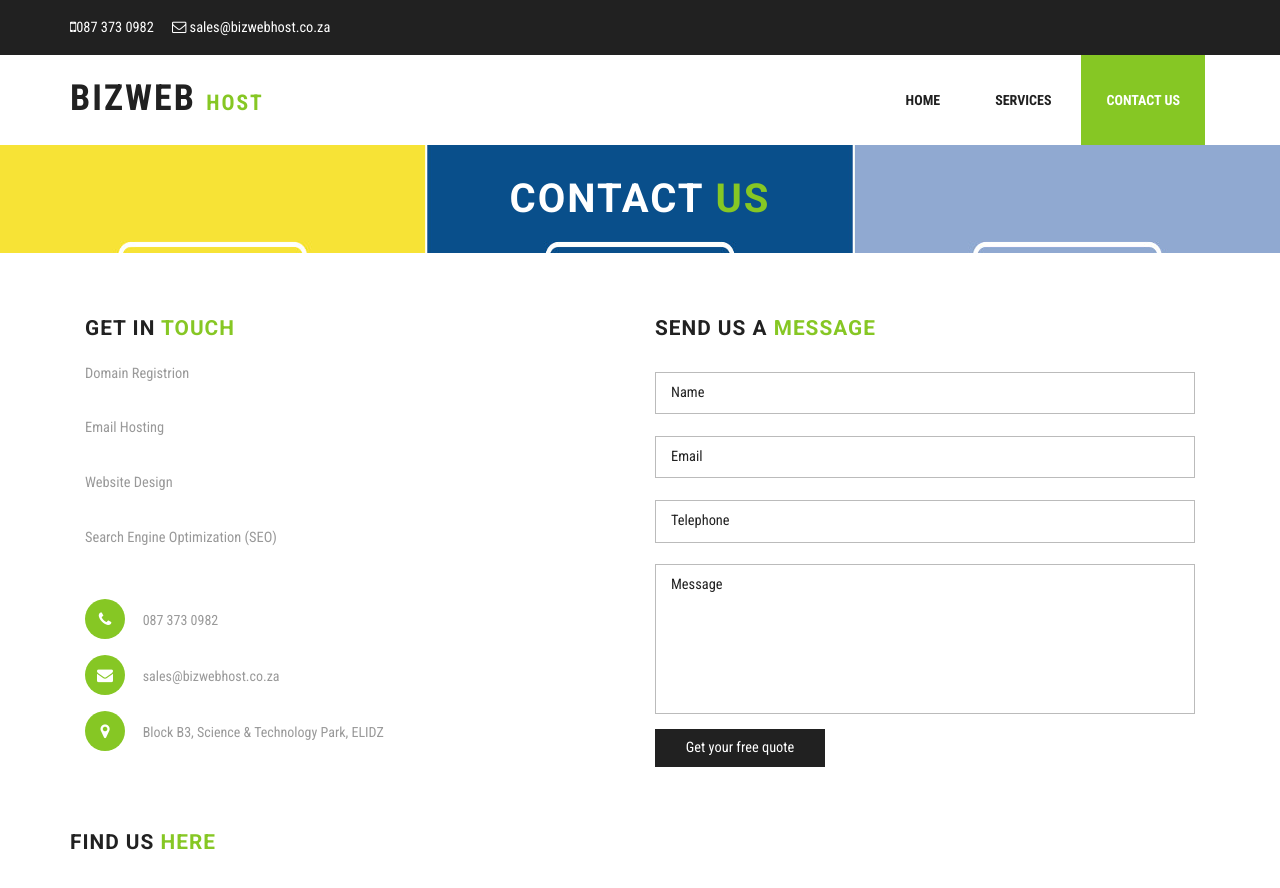
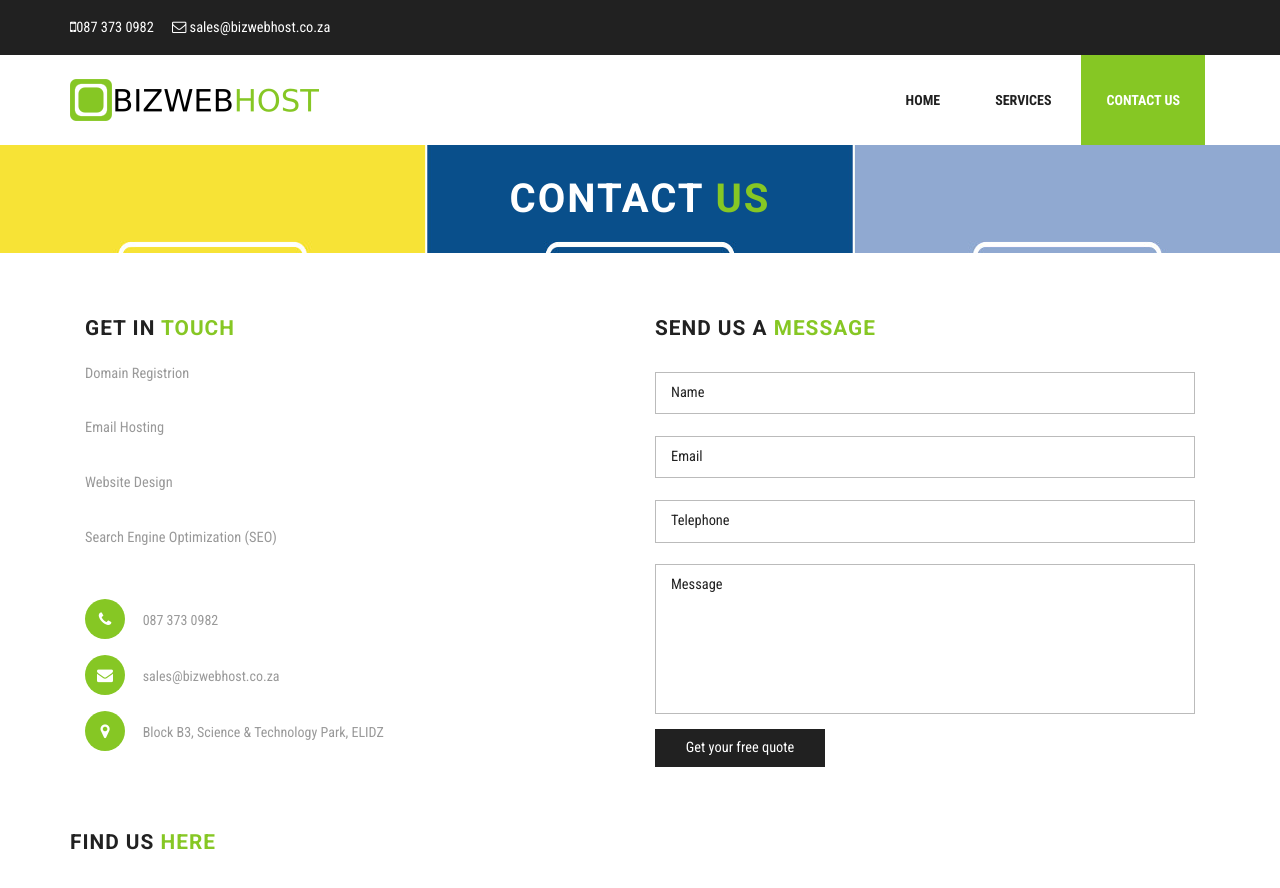
Before and after one commit to bizwebhost/bizwebhost.github.io, a plain HTML site: page mail.html in a window 1280 px wide. Shown: the top 888 px of the page. Drawn offline with Linux system fonts and the light colour scheme; grey boxes are pictures that could not be loaded.

Commit message:
Create mail.html

```diff
--- a/mail.html
+++ b/mail.html
@@ -76,7 +76,8 @@ Smartphone Compatible web template, free webdesigns for Nokia, Samsung, LG, Sony
 						<span class="icon-bar"></span>
 					  </button>
 						<div class="w3layouts-logo">
-							<h1><a href="index.html">BizWeb <span>Host</span></a></h1>
+							<!--<h1><a href="index.html">BizWeb <span>Host</span></a></h1>-->
+							<a href="index.html"><img src="images/logo.png" alt="BizWebHost" style="border-width:0px;"></a>
 						</div>
 					</div>
 
```
